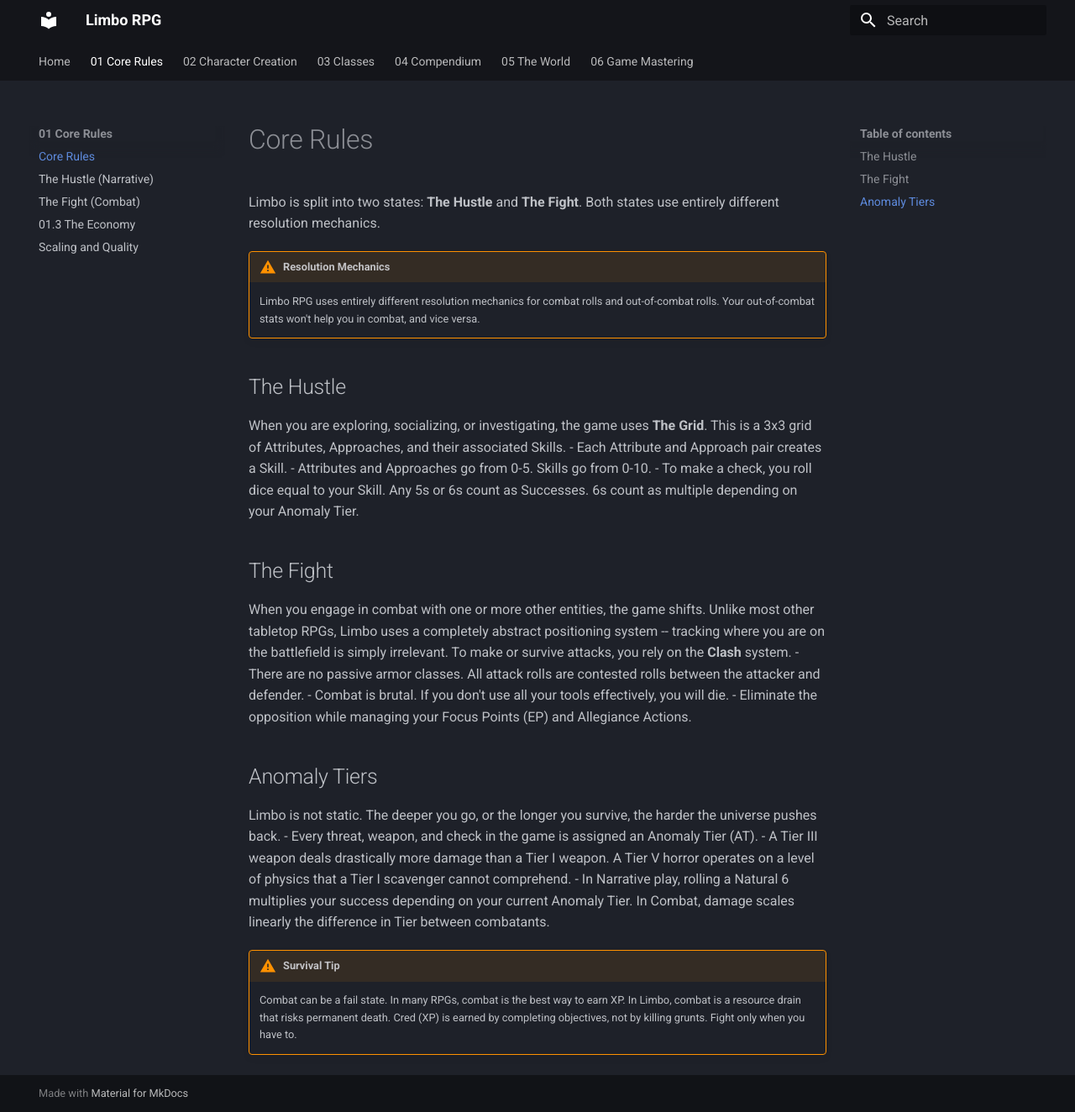
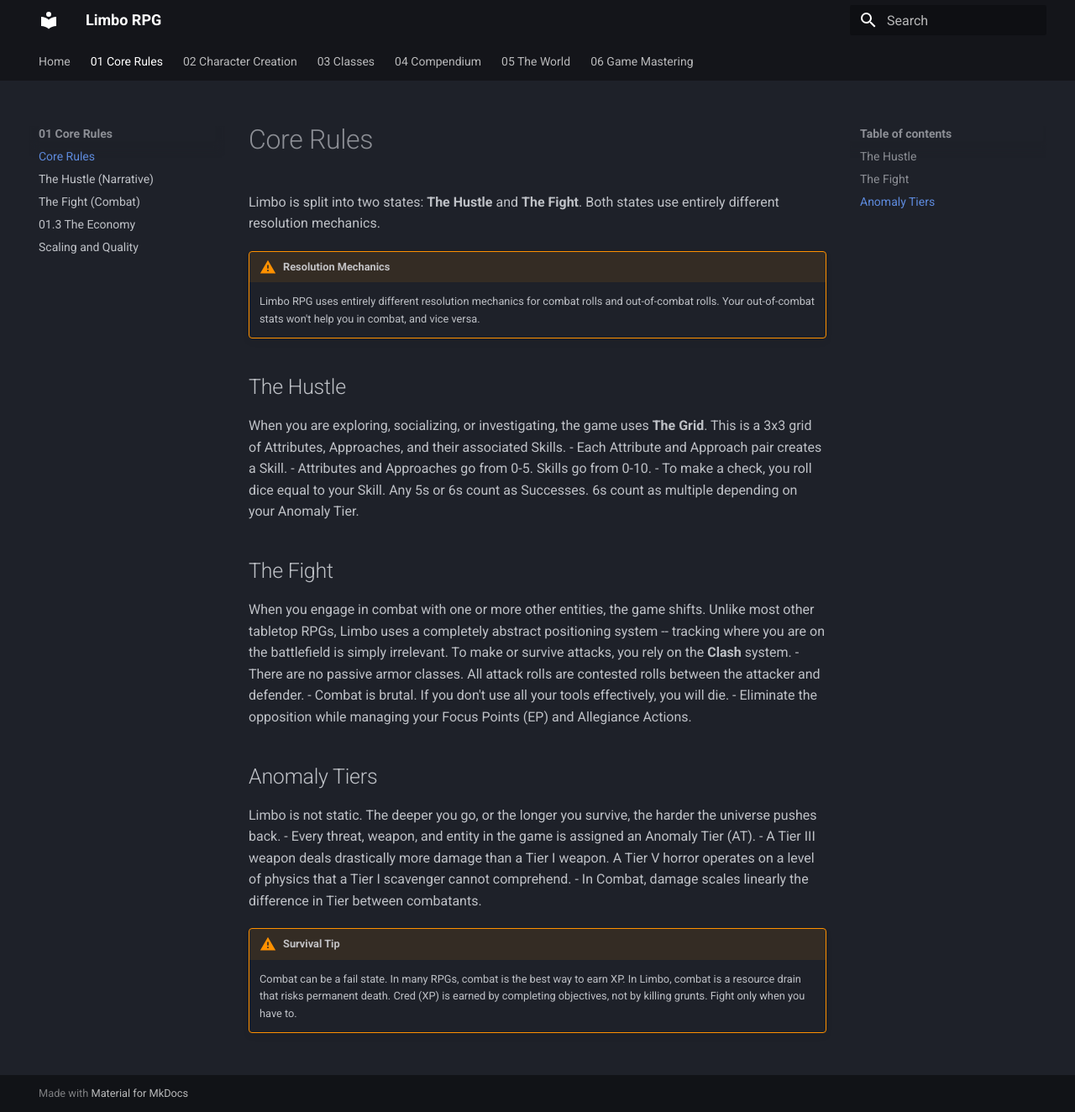
Before and after one commit to Bonfou/LimboRPG, an MkDocs documentation site: the page built from docs/01_Core_Rules/index.md, in a window 1280 px wide and 1324 px high. Shown: the whole window at 84% size. Built offline with MkDocs 1.6.1 and Material for MkDocs 9.7.7, drawn with Linux system fonts in a browser that asks for light colours.

Commit message:
Update to better match new rules

```diff
--- a/docs/01_Core_Rules/index.md
+++ b/docs/01_Core_Rules/index.md
@@ -17,9 +17,9 @@
 ## Anomaly Tiers
 
 Limbo is not static. The deeper you go, or the longer you survive, the harder the universe pushes back.
-- Every threat, weapon, and check in the game is assigned an Anomaly Tier (AT).
+- Every threat, weapon, and entity in the game is assigned an Anomaly Tier (AT).
 -  A Tier III weapon deals drastically more damage than a Tier I weapon. A Tier V horror operates on a level of physics that a Tier I scavenger cannot comprehend.
-- In Narrative play, rolling a Natural 6 multiplies your success depending on your current Anomaly Tier. In Combat, damage scales linearly the difference in Tier between combatants.
+- In Combat, damage scales linearly the difference in Tier between combatants.
 
 !!! warning "Survival Tip"
 	Combat can be a fail state. In many RPGs, combat is the best way to earn XP. In Limbo, combat is a resource drain that risks permanent death. Cred (XP) is earned by completing objectives, not by killing grunts. Fight only when you have to.
```
